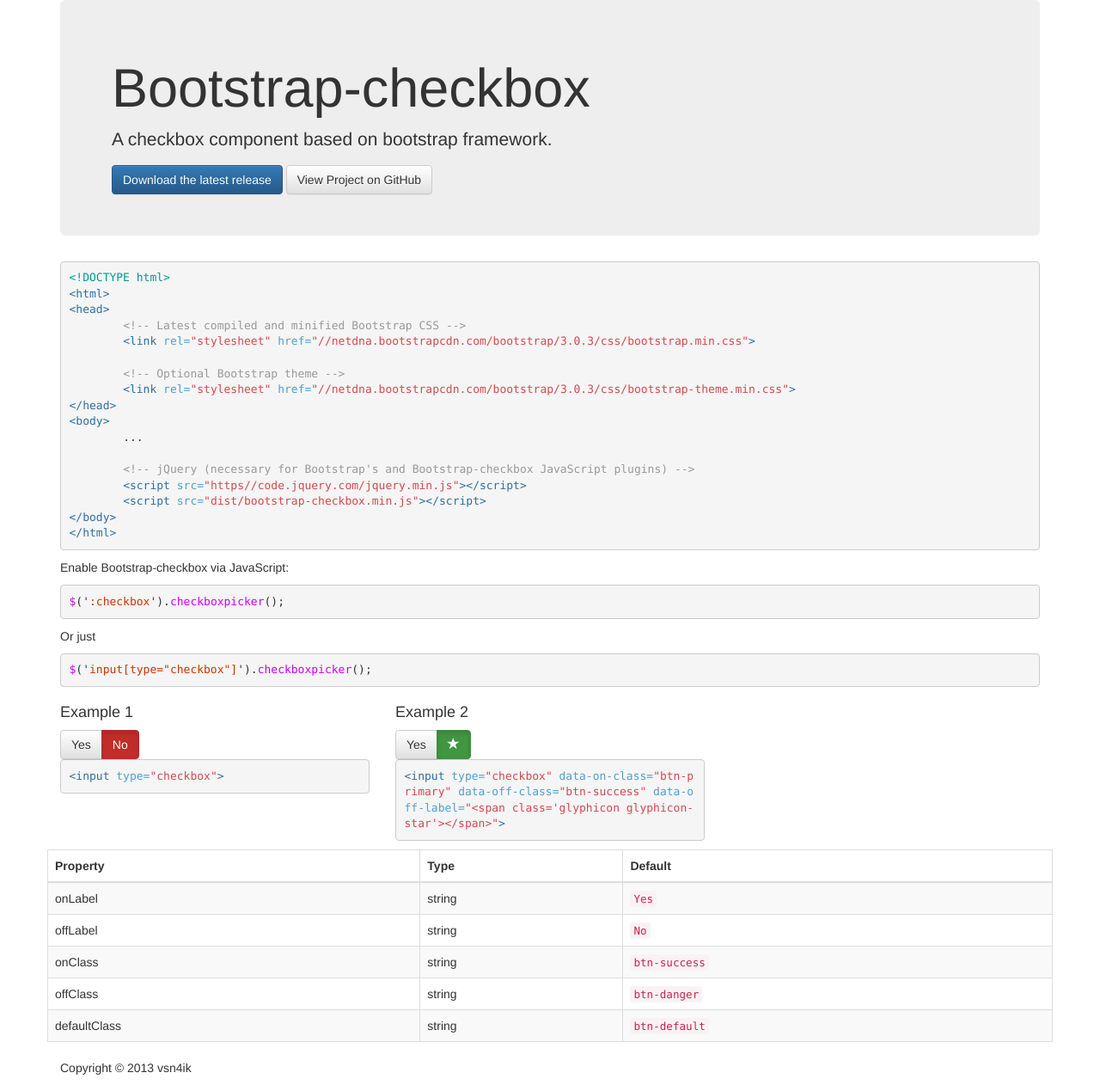
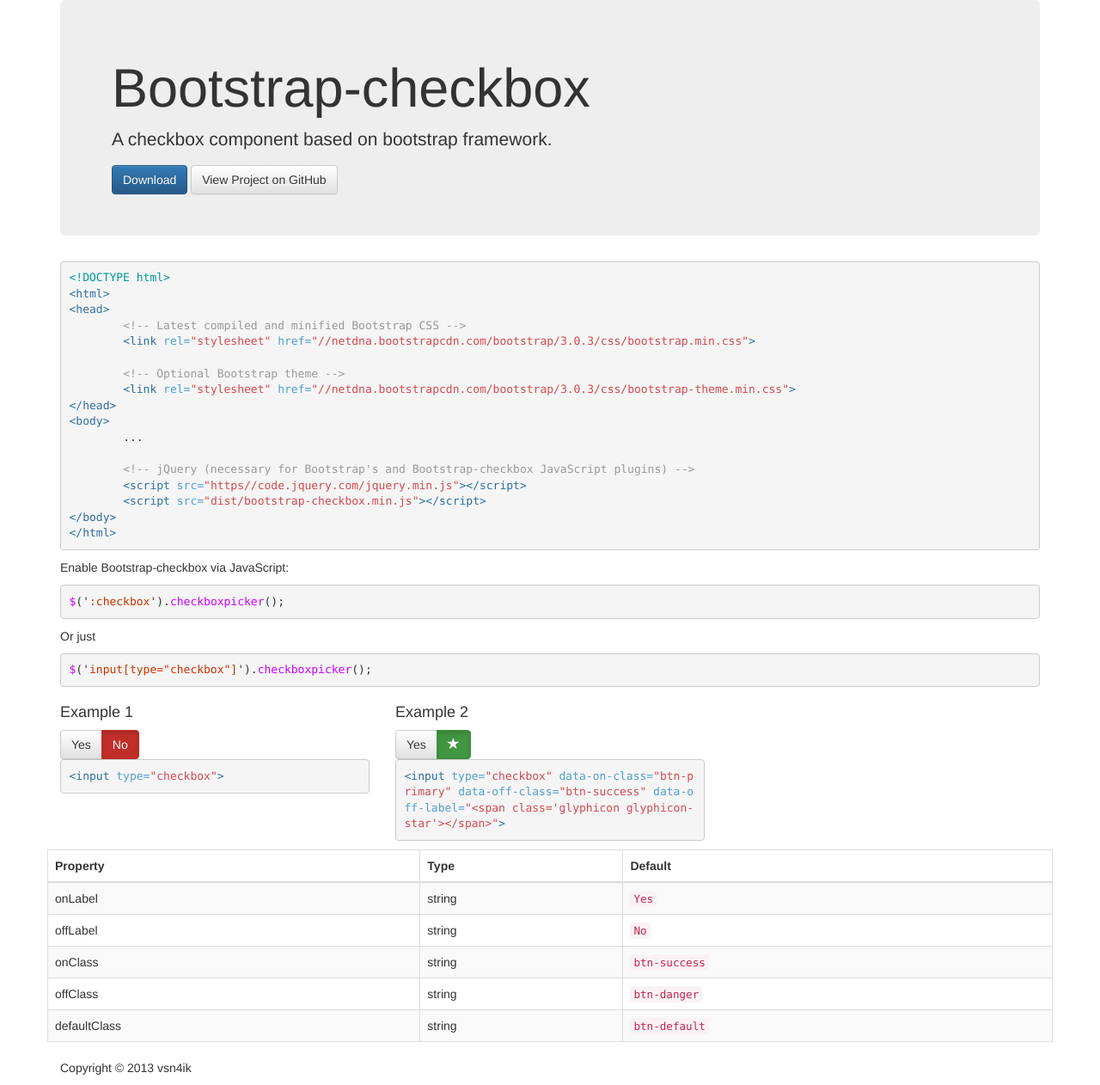
Before and after one commit to vsn4ik/bootstrap-checkbox, a Jekyll site: the page built from index.html, in a window 1280 px wide. Shown: the whole page at 86% size. Built offline with Jekyll 4.4.1, drawn with Linux system fonts in a browser that asks for light colours; nearby versions of some CDN libraries.

Commit message:
Upd download link.

```diff
--- a/_layouts/default.html
+++ b/_layouts/default.html
@@ -9,7 +9,7 @@
 		<div class="jumbotron">
 			<h1>Bootstrap-checkbox</h1>
 			<p class="lead">{{ site.description }}</p>
-			<a class="btn btn-primary" href="{{ site.repo }}/archive/v{{ site.current_version }}.zip">Download the latest release</a>
+			<a class="btn btn-primary" href="{{ site.repo }}/archive/master.zip">Download</a>
 			<a class="btn btn-default" href="{{ site.repo }}">View Project on GitHub</a>
 		</div>
 
```
